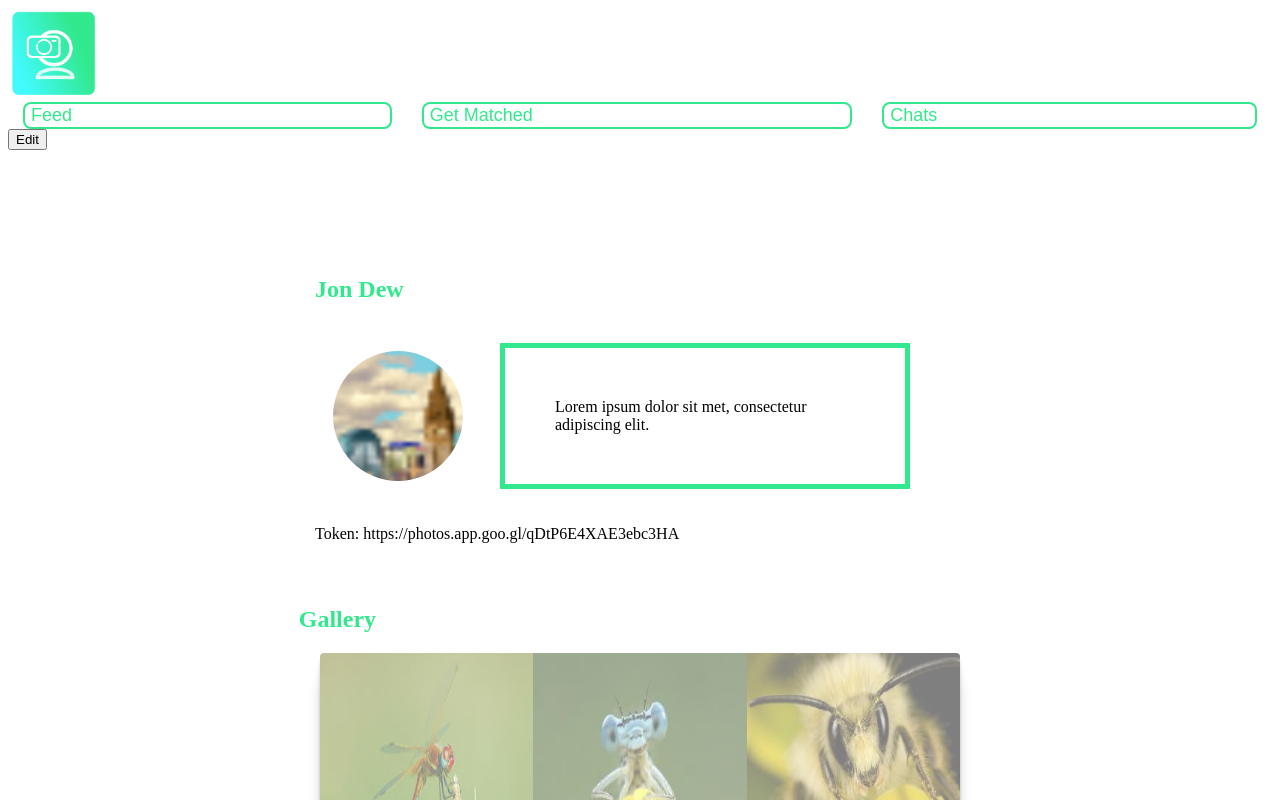
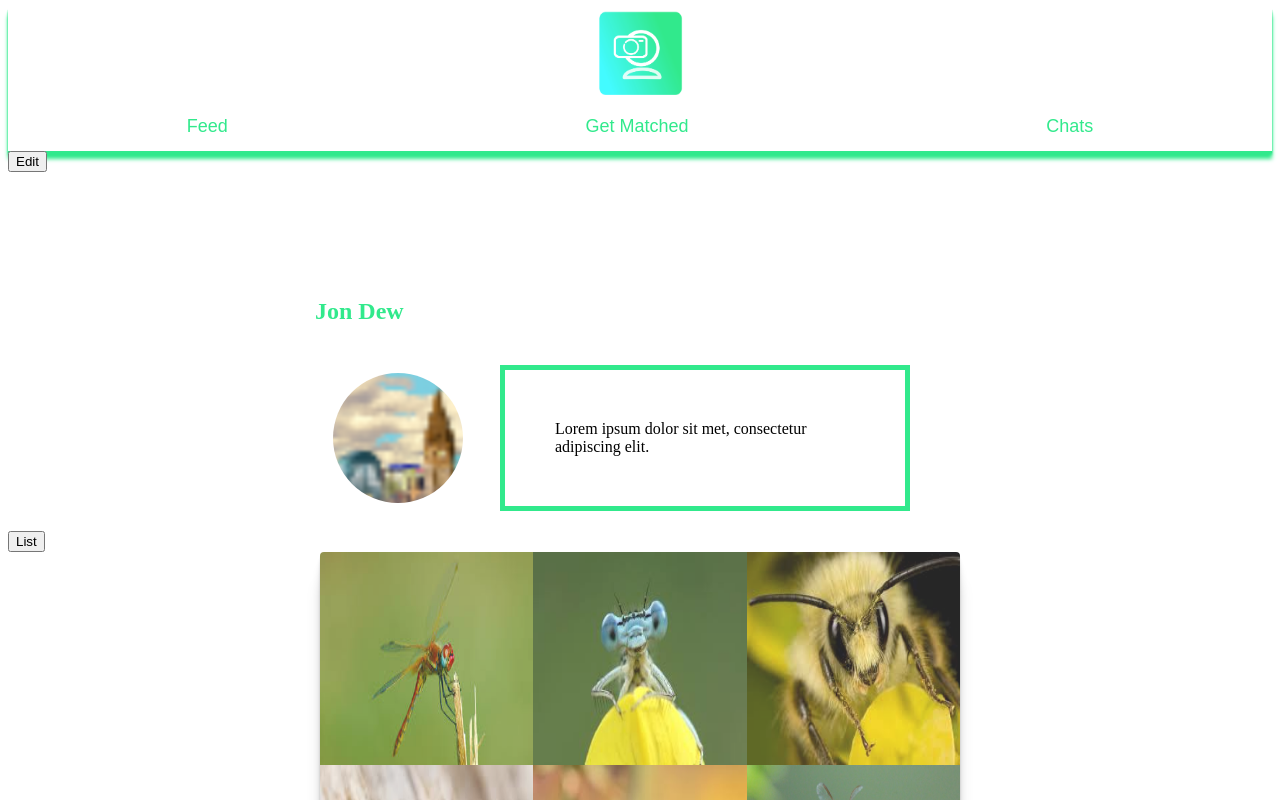
Before and after one commit to DanLauTeo/ChosenOne, an Angular app in the folder frontend/app/: page /profile in a window 1280 px wide. Shown: the top 800 px of the page. Built offline with nearby package versions, Linux system fonts and the light colour scheme.

Commit message:
Grid and list output for Gallery

```diff
--- a/frontend/app/src/app/gallery/gallery.component.css
+++ b/frontend/app/src/app/gallery/gallery.component.css
@@ -1,4 +1,5 @@
 .square-gallery {
+  margin-top:35%;
   --items: 3;
   --width: 50vw;
   display: grid;
@@ -12,6 +13,7 @@
     0 8px 4px rgba(0, 0, 0, 0.09), 0 16px 8px rgba(0, 0, 0, 0.09),
     0 32px 16px rgba(0, 0, 0, 0.09);
   }
+
 .square-item {
   display: flex;
   justify-content: center;
@@ -21,7 +23,7 @@
   background-position: center center;
   background-size: cover;
   background-repeat: no-repeat;
-  opacity: 0.5;
+  opacity: 0.85;
   transition: all 0.2s ease-out;
   }
 
@@ -34,3 +36,19 @@
   margin-left: 23%;
   margin-top: 5%;
 }
+
+.list-gallery{
+  margin-top:35%;
+  --items: 1;
+  --width: 50vw;
+  display: grid;
+  grid-template-columns: repeat(var(--items), 1fr);
+  background: white;
+  width: var(--width);
+  margin: 0 auto;
+  border-radius: 4px;
+  overflow: hidden;
+  box-shadow: 0 2px 1px rgba(0, 0, 0, 0.09), 0 4px 2px rgba(0, 0, 0, 0.09),
+    0 8px 4px rgba(0, 0, 0, 0.09), 0 16px 8px rgba(0, 0, 0, 0.09),
+    0 32px 16px rgba(0, 0, 0, 0.09);
+}
--- a/frontend/app/src/app/gallery/gallery.component.html
+++ b/frontend/app/src/app/gallery/gallery.component.html
@@ -1,6 +1,6 @@
-<h2>Gallery</h2>
+<button class="gridList" (click)="changeOutput()" id="gridList">List</button>
 
-<div class="square-gallery">
+<div class="square-gallery" id="gallery">
   <img class="square-item" src="../../assets/_mock_gallery/1.jpeg">
   <img class="square-item" src="../../assets/_mock_gallery/2.jpeg">
   <img class="square-item" src="../../assets/_mock_gallery/3.jpeg">
--- a/frontend/app/src/app/gallery/gallery.component.ts
+++ b/frontend/app/src/app/gallery/gallery.component.ts
@@ -12,4 +12,13 @@ export class GalleryComponent implements OnInit {
   ngOnInit(): void {
   }
 
+  changeOutput() {
+    if (document.getElementById("gallery").className == "square-gallery"){
+      document.getElementById("gallery").className = "list-gallery";
+      document.getElementById("gridList").innerText = "Grid";
+    } else {
+      document.getElementById("gallery").className = "square-gallery";
+      document.getElementById("gridList").innerText = "List";
+    }
+  }
 }
--- a/frontend/app/src/app/profile/profile.component.html
+++ b/frontend/app/src/app/profile/profile.component.html
@@ -6,6 +6,5 @@
       <img src={{user.profilePic}} id="profilePic" >
       <p id="presentation"> {{user.bio}} </p>
   </div>
-  <p> Token: {{user.token}}</p>
 </div>
 <app-gallery></app-gallery>
--- a/frontend/app/src/app/top-bar/top-bar.component.css
+++ b/frontend/app/src/app/top-bar/top-bar.component.css
@@ -3,24 +3,30 @@
 }
 
 button{
-  display: flex;
-  margin-left: 15px;
-  margin-right: 15px;
+  padding: 0px;
+  margin-top:3%;
+  margin-bottom: 3%;
   font-size: 18px;
   background-color: white;
   color: #31e98c;
   transition: all 0.2s ease-in-out;
-  border: 2px solid #31e98c; /* Green */
   border-radius: 8px;
+  border-style: hidden;
+  text-align: center;
 }
 
 button:hover{
   color: #43fbff;
-  box-shadow: 0 5px 15px #43fbff;
-  border: 2px solid #43fbff;
 }
 
 .search-bar{
   display: grid;
   grid-template-columns: auto auto auto;
 }
+
+.top-bar{
+  box-shadow: 0 2px 1px #31e98c,
+  0 4px 2px #31e98c,
+  0 8px 4px #31e98c;
+  display: grid;
+}
```
Lines whose indentation alone changed are shown as unchanged.
